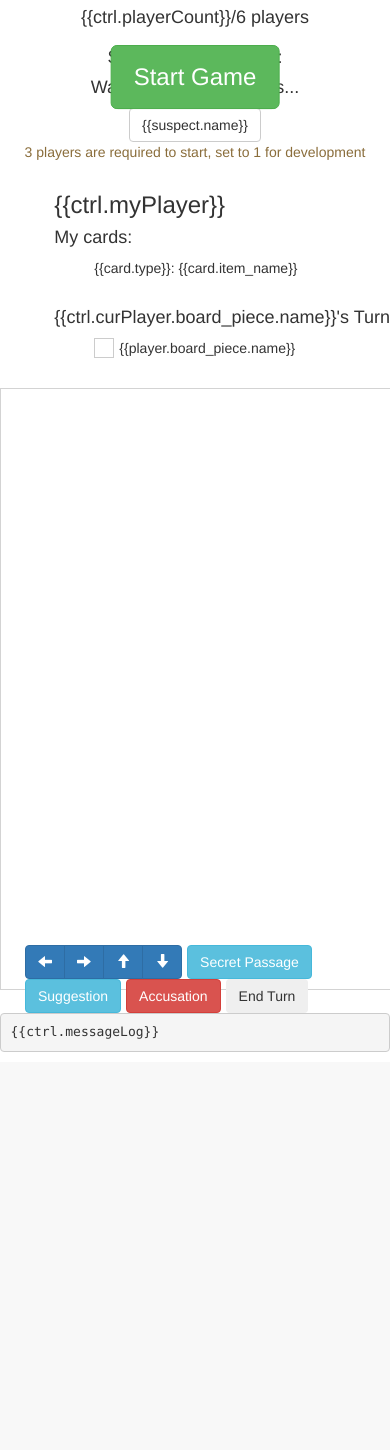
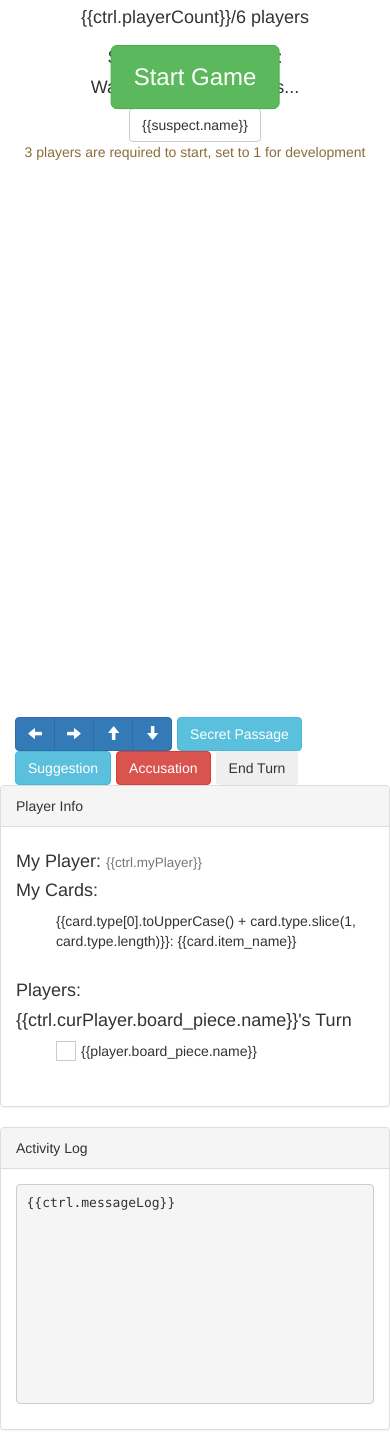
Before and after one commit to aheys/ClueLess, a PHP site: page / in a window 390 px wide; the page is wider, and only the part inside the window is pictured. Shown: the part 303-1753 px from the top of that part. Before the commit the page ends 1355 px from the top of that part, so only its background shows below. Run offline with PHP 8.4, Linux system fonts and the light colour scheme; some libraries are stand-ins or nearby versions.

Commit message:
Layout updates

```diff
--- a/home.html
+++ b/home.html
@@ -47,8 +47,8 @@
                 <span ng-if="ctrl.gameStart && ctrl.joinedAfterStart" style="color:red">Already Started</span>
                 <span ng-if="!ctrl.game_board" style="color:red">No Current Games, Create One!</span>
             </h4>
+            <h4 class="text-center">{{ctrl.playerCount}}/6 players</h4>
             <button type="button" class="btn btn-success btn-xl btn-start" ng-if="!ctrl.game_board" ng-click="ctrl.createGameBoard()">New Game</button>
-            <h4 class="text-center">{{ctrl.playerCount}}/6 players</h4>
         </div>
     </div>
 
@@ -73,26 +73,11 @@
         </div>
     </div>
 
+    <div class="container">
         <!-- Play Clue -->
         <div class="row" ng-if="ctrl.gameStart && !ctrl.joinedAfterStart">
-        <div class="col-md-3 sidebar">
-            <div style="float:right">
-                <h3>{{ctrl.myPlayer}}</h3>
-                <h4>My cards:</h4>
-                <ul>
-                    <li ng-repeat="card in ctrl.myCards">{{card.type}}: {{card.item_name}}</li>
-                </ul>
-                <h4>{{ctrl.curPlayer.board_piece.name}}'s Turn</h4>
-                <ul>
-                    <li class="legend" ng-repeat="player in ctrl.serverPlayers">
-                        <div class="color-box" style="background:{{ctrl.playersColors[$index]}}"></div>
-                        {{player.board_piece.name}}
-                    </li>
-                </ul>
-            </div>
-        </div>
-        <div class="col-md-6">
-            <div class="text-center">
+            <div class="col-md-8">
+                <div>
                     <canvas gameboard id="myCanvas" width="800" height="600" players="ctrl.serverPlayers" game-pieces="ctrl.cards.suspects">
                         Your browser does not support the HTML5 canvas tag.
                     </canvas>
@@ -129,9 +114,49 @@
                     </div>
                 </div>
             </div>
-        <div class="col-md-3" ng-if="ctrl.gameStart">
-            <pre class="sidebar">{{ctrl.messageLog}}</pre>
+            <div class="col-md-4">
+                <div class="row">
+                    <div class="panel panel-default">
+                        <div class="panel-heading">
+                            Player Info
+                        </div>
+                        <div class="panel-body">
+                            <h4>
+                                My Player:
+                                <small>{{ctrl.myPlayer}}</small>
+                            </h4>
+                            <h4>My Cards:</h4>
+                            <ul>
+                                <li ng-repeat="card in ctrl.myCards">{{card.type[0].toUpperCase() + card.type.slice(1, card.type.length)}}: {{card.item_name}}</li>
+                            </ul>
+                            <h4>Players:</h4>
+                            <h4>{{ctrl.curPlayer.board_piece.name}}'s Turn</h4>
+                            <ul>
+                                <li class="legend" ng-repeat="player in ctrl.serverPlayers">
+                                    <div class="color-box" style="background:{{ctrl.playersColors[$index]}}"></div>
+                                    {{player.board_piece.name}}
+                                </li>
+                            </ul>
                         </div>
                     </div>
+                </div>
+                <div class="row">
+                    <div class="panel panel-default">
+                        <div class="panel-heading">Activity Log</div>
+                        <div class="panel-body" ng-if="ctrl.gameStart">
+                            <pre id="msg-log" style="max-height: 220px; min-height: 220px;">{{ctrl.messageLog}}</pre>
+                        </div>
+                    </div>
+                </div>
+            </div>
+        </div>
+    </div>
+
+<script type="application/javascript">
+    window.setInterval(function() {
+        var elem = document.getElementById('msg-log');
+        elem.scrollTop = elem.scrollHeight;
+    }, 1000);
+</script>
 </body>
 </html>
--- a/stylesheet.css
+++ b/stylesheet.css
@@ -1,5 +1,4 @@
 canvas {
-    border:1px solid #d3d3d3;
 }
 
 ul {
@@ -38,11 +37,20 @@ li {
 
 .btn-toolbar {
 /*    This is not ideal way of positioning toolbar */
-    margin-top: -50px;
-    margin-left: 20px;
+    float: right;
+    margin-right: 130px;
+    margin-top: -60px;
 }
 
 sidebar {
     height: 600px;
     overflow: scroll;
 }
+
+@media (max-width: 1170px) {
+    .btn-toolbar {
+        /*    This is not ideal way of positioning toolbar */
+        float: none;
+        margin-right: 0;
+    }
+}
```
Lines whose indentation alone changed are shown as unchanged.
